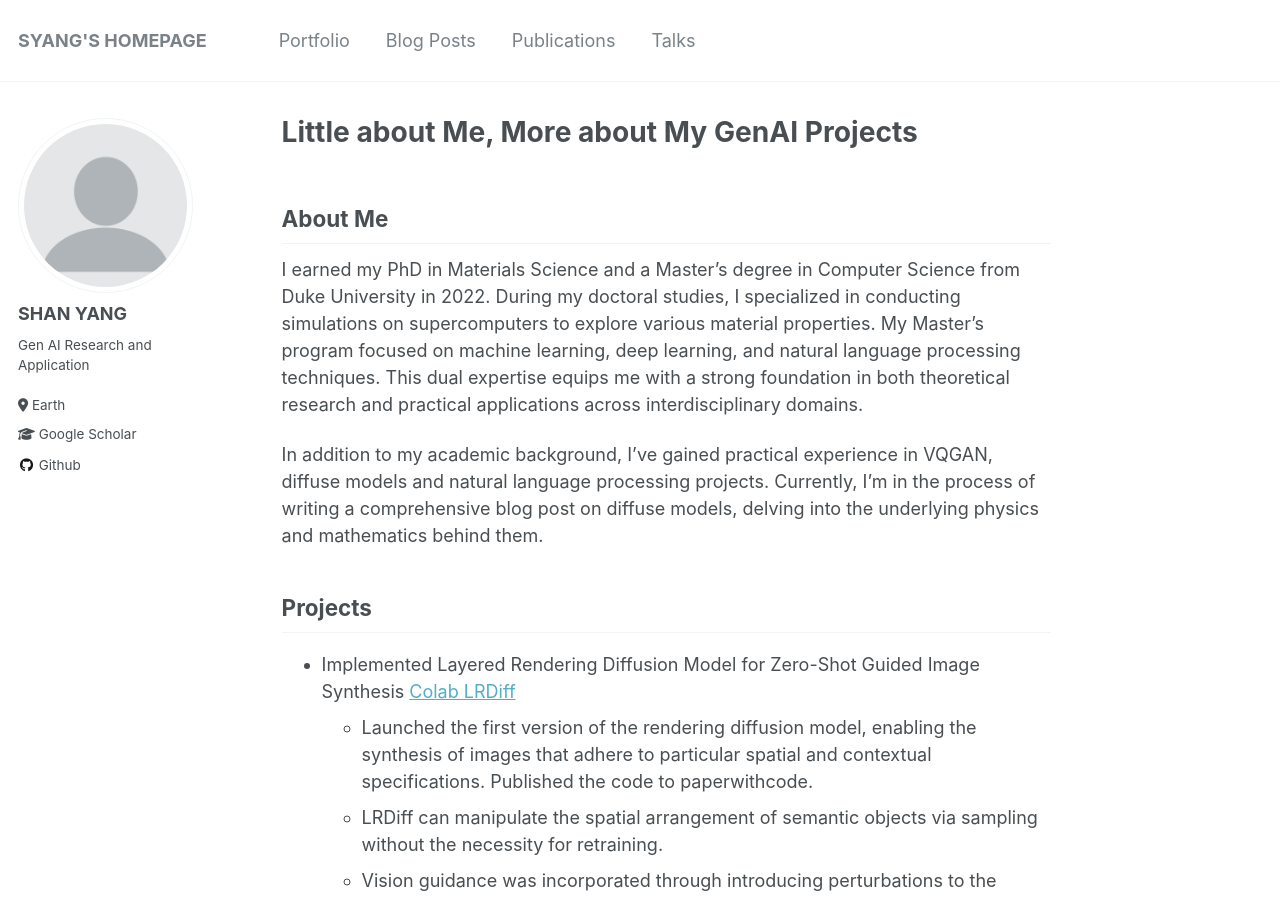
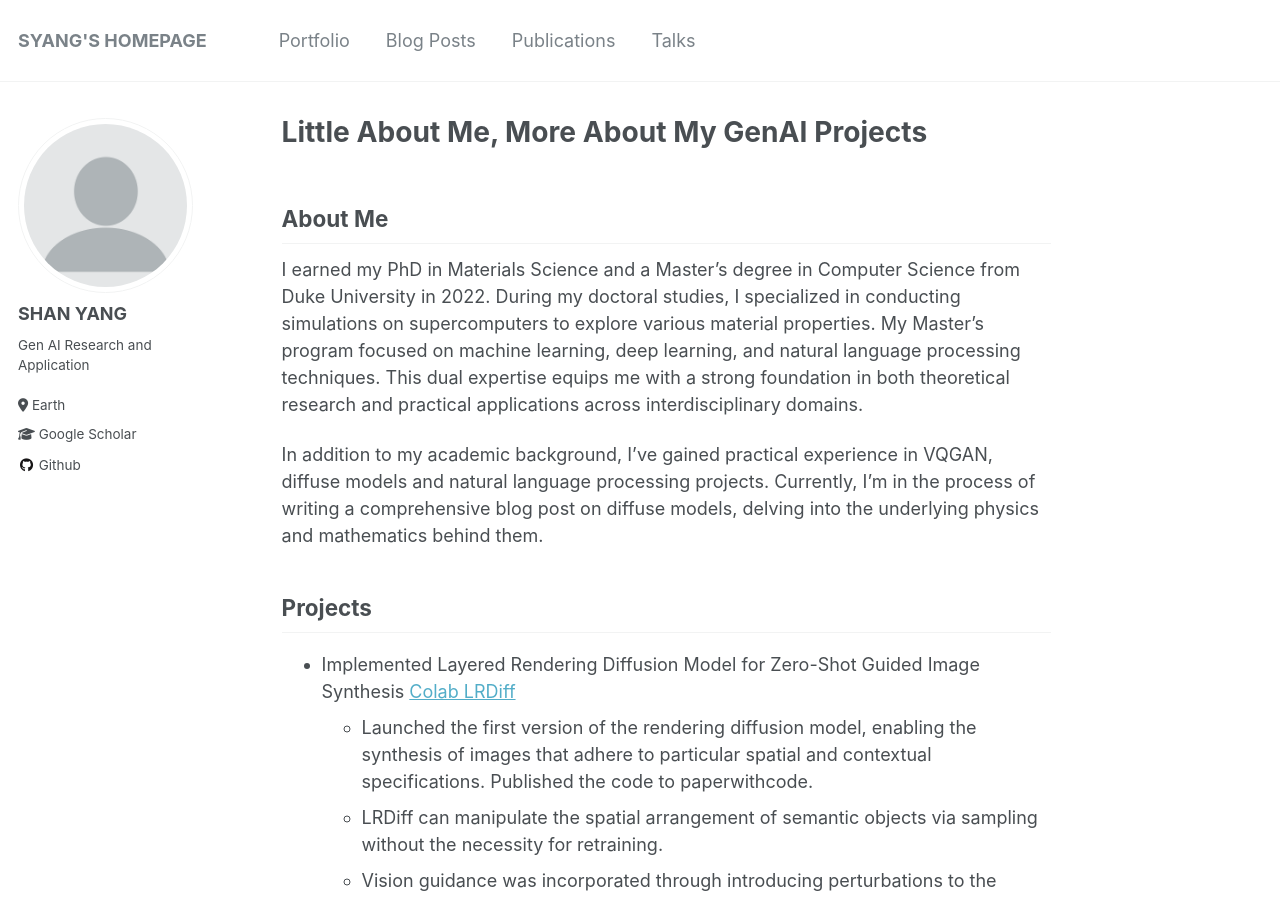
Before and after one commit to syang-lab/homepage, a Jekyll site: the page built from _pages/about.md, in a window 1280 px wide and 900 px high. Built offline with Jekyll 4.4.1, drawn with Linux system fonts in a browser that asks for light colours.

```diff
--- a/_pages/about.md
+++ b/_pages/about.md
@@ -1,11 +1,12 @@
 ---
 permalink: /
-title: "Little about Me, More about My GenAI Projects"
+title: "Little About Me, More About My GenAI Projects"
 author_profile: true
 redirect_from:
   - /about/
   - /about.html
 ---
+
 ## About Me
 I earned my PhD in Materials Science and a Master's degree in Computer Science from Duke University in 2022. During my doctoral studies, I specialized in conducting simulations on supercomputers to explore various material properties. My Master's program focused on machine learning, deep learning, and natural language processing techniques. This dual expertise equips me with a strong foundation in both theoretical research and practical applications across interdisciplinary domains.
 
```
